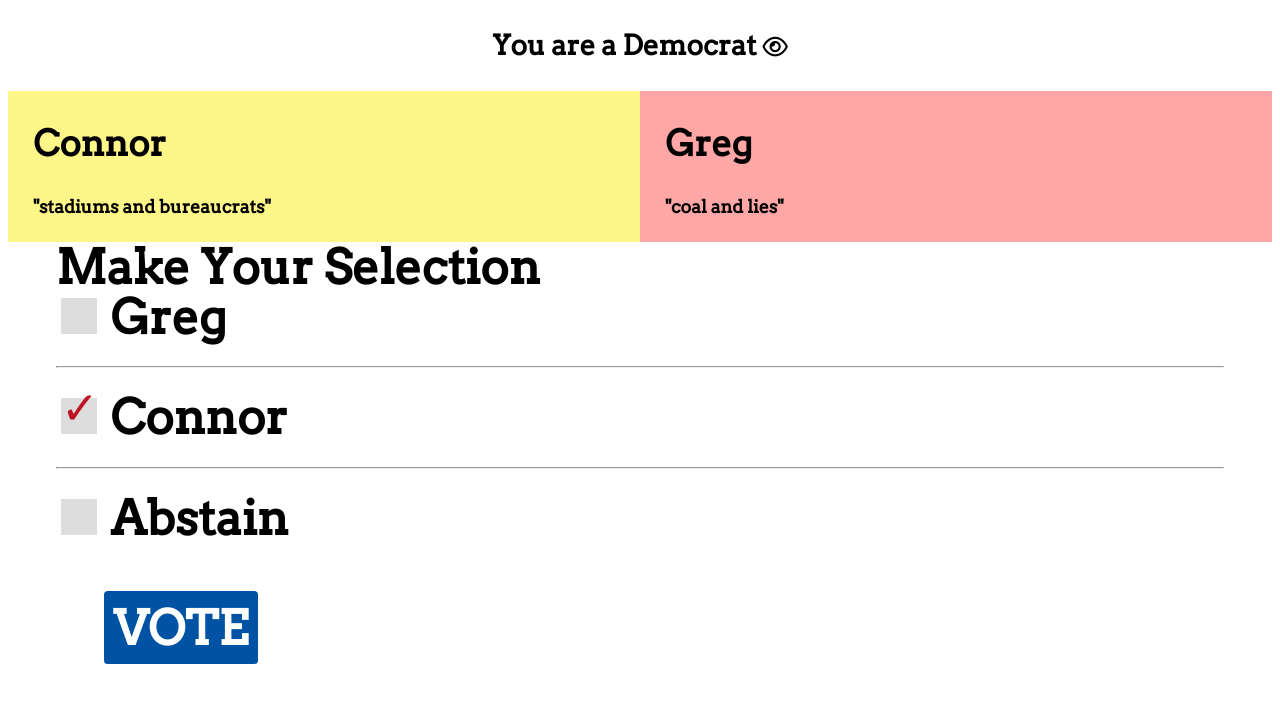
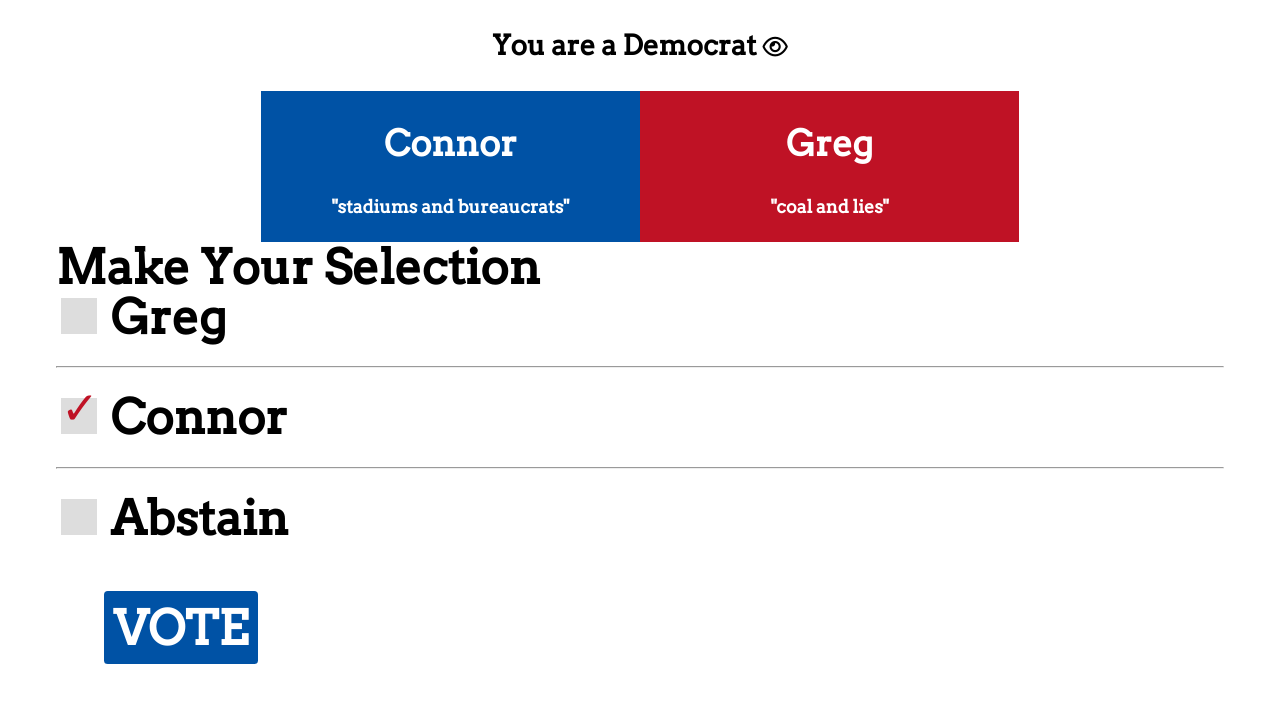
Before and after one commit to calumny/majorityparty, a website: page index.html in a window 1280 px wide. Drawn offline with nearby package versions, Linux system fonts and the light colour scheme.

Commit message:
styles changes

```diff
--- a/public/styles.css
+++ b/public/styles.css
@@ -136,18 +136,23 @@ touch-action: manipulation;
 #container2 {
 	clear:left;
 	float:left;
-	width:100%;
+  color: white;
+	width:60%;
 	overflow:hidden;
-	background:#ffa7a7; /* column 2 background colour */
+  display: block;
+  position: relative;
+  left: 20%;
+	background:#bf1225 ; /* column 2 background colour */
 }
 #container1 {
 	float:left;
 	width:100%;
 	position:relative;
 	right:50%;
-	background:#fff689; /* column 1 background colour */
+	background:#0052a5; /* column 1 background colour */
 }
 #leftCandidate {
+  text-align: center;
 	float:left;
 	width:46%;
 	position:relative;
@@ -155,6 +160,7 @@ touch-action: manipulation;
 	overflow:hidden;
 }
 #rightCandidate {
+  text-align: center;
 	float:left;
 	width:46%;
 	position:relative;
@@ -188,6 +194,8 @@ input[type="radio"]:checked::before {
 }
 
 .ballotBox {
+  display: block;
+  clear: both;
   font-weight: bold;
   font-family: 'Arvo', serif;
   margin: 1em;
```
